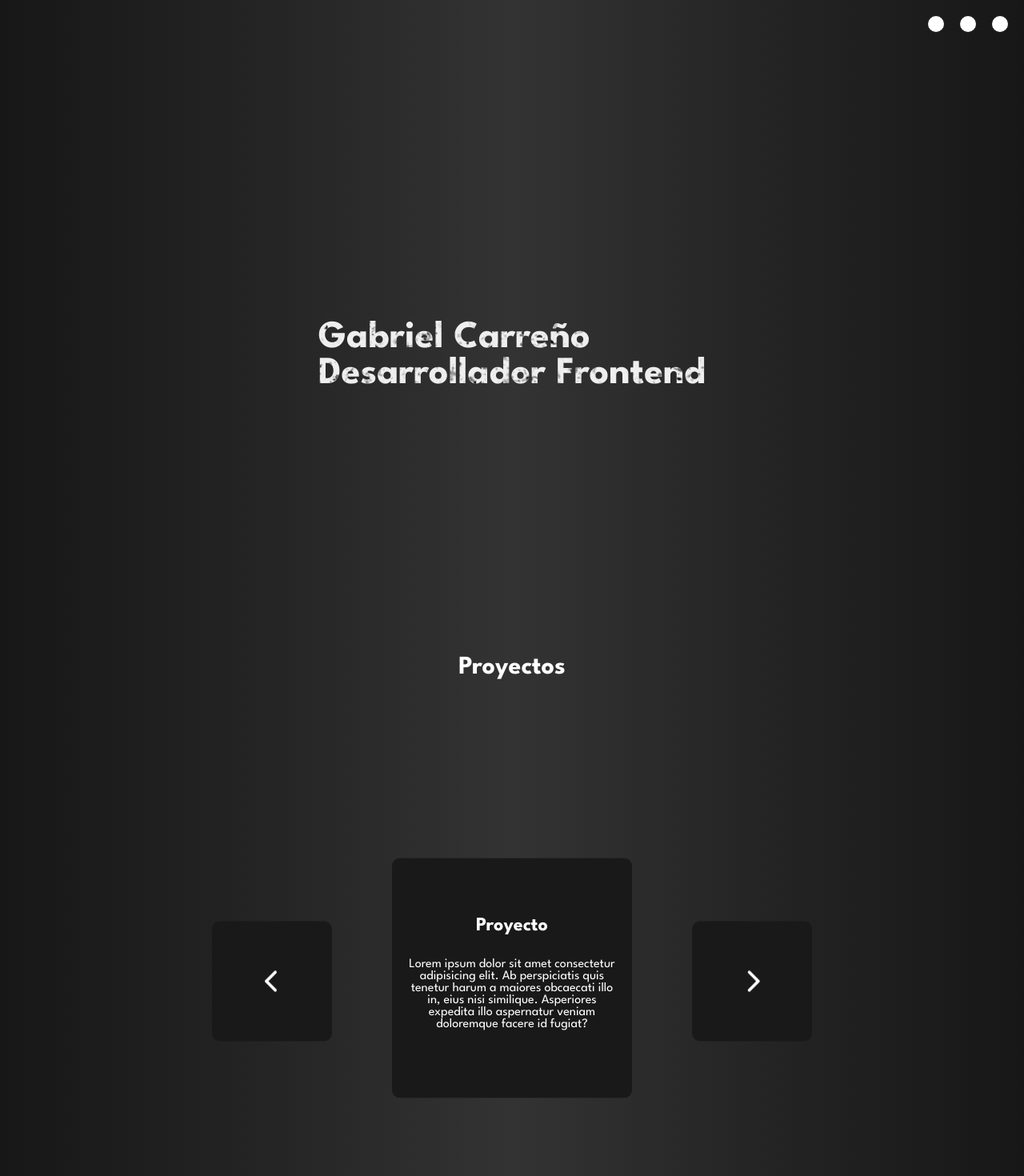
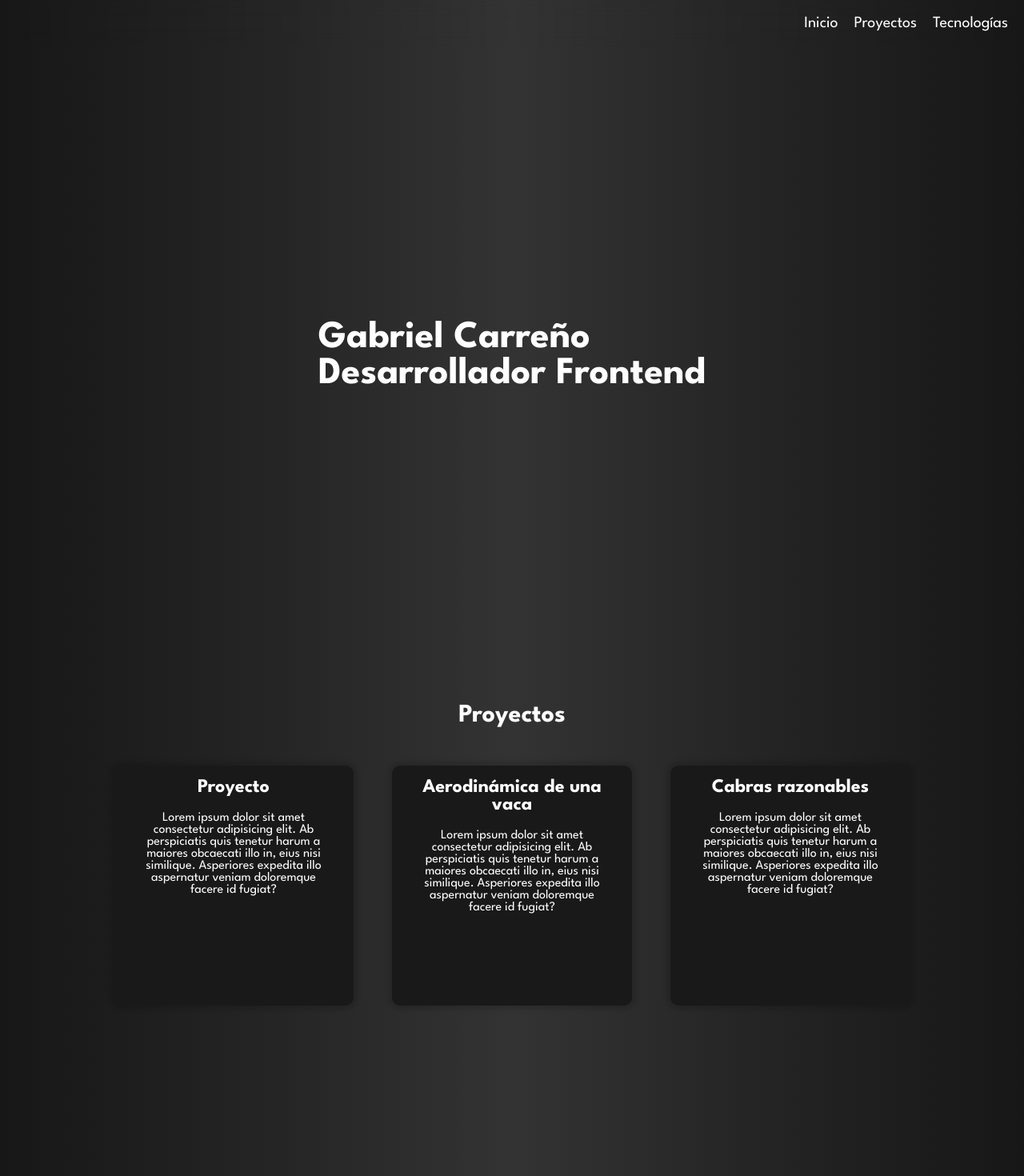
Before and after one commit to GabrielC-Web/newPortfolio, a React (Create React App) app: page /projects in a window 1280 px wide. Shown: the top 1470 px of the page at 80% size. Built offline with nearby package versions, Linux system fonts and the light colour scheme.

Commit message:
Cambios de remaquetado general y detalles navbar

```diff
--- a/public/index.html
+++ b/public/index.html
@@ -27,7 +27,7 @@
     <link rel="preconnect" href="https://fonts.googleapis.com">
     <link rel="preconnect" href="https://fonts.gstatic.com" crossorigin>
     <link href="https://fonts.googleapis.com/css2?family=League+Spartan:wght@400;700;900&display=swap" rel="stylesheet">
-    <title>Gabriel's Porfolio</title>
+    <title>Gabriel Desarrollador Frontend</title>
   </head>
   <body>
     <noscript>You need to enable JavaScript to run this app.</noscript>
--- a/src/App.css
+++ b/src/App.css
@@ -23,13 +23,13 @@ h1{
   font-size: 3rem;
 }
 
-h1 {
+/* h1 {
   background: url(assets/img/white-texture-mini.jpg) no-repeat center;
   background-size: cover;
   background-clip:text;
   -webkit-text-fill-color: transparent;
   animation: motionTexture 0.2s linear  infinite;
-}
+} */
 
 h2 {
   font-size: 2rem;
@@ -37,6 +37,7 @@ h2 {
 }
 
 h3{
+  text-align: center;
   font-size: 1.5rem;
   margin: 0 !important;
 }
@@ -45,23 +46,39 @@ p{
   font-weight: normal;
 }
 
+a{
+  font-size: 1.25rem;
+}
+
 ::selection {
   background: rgba(179, 0, 255, 0.7);
 }
 
 /* Layout and main */
+.layout{
+  position: relative;
+}
+
 .container{
   background: linear-gradient(90deg ,#181717 0%, #242424 25%, #333333 50%, #242424 75%, #181717 100%);
-  height: 100vh;
+  height: fit-content;
+  min-height: 100vh !important;
+  padding: 60px 0;
   position: relative;
-  /* min-width: 3000px; */
   width: 100vw;
 }
 
+.containerLast{
+  background: linear-gradient(90deg ,#181717 0%, #242424 25%, #333333 50%, #242424 75%, #181717 100%);
+  height: fit-content;
+  min-height: calc(100vh - 60px) !important;
+  position: relative;
+  width: 100vw;
+  padding: 60px 0;
+}
+
 .lateralLayout{
-  /* display: flex;
-  flex-direction: row; */
-  /* min-width: 200vw; */
+  height:calc(100vh - 60px) !important;
 }
 
 *::-webkit-scrollbar {
@@ -84,17 +101,25 @@ img{
   overflow: hidden;
 }
 
+.shadowBorder{
+  box-shadow: 0 0 5px 5px rgb(0 0 0 / 12%) !important;
+}
+
 /* Navbar */
 
 .navBar{
   display: flex;
+  justify-content: end;
   align-items: center;
   position: fixed;
   top: 0%;
   right: 0%;
   gap: 20px;
   padding: 20px;
-  width: fit-content;
+  /* width: fit-content; */
+  width: 100%;
+  border-radius: 3px;
+  backdrop-filter: blur(10px);
   z-index: 1;
 }
 
@@ -182,6 +207,24 @@ img{
   height: 100%;
   align-items: center;
   justify-content: center;
+}
+
+
+.projectsGrid{
+  display: grid;
+  gap: 3rem;
+  margin-top: 3rem;
+  grid-template-columns: repeat(3, 1fr);
+}
+
+.projectsBox{
+  width: var(--main-box-size);
+  height: var(--main-box-size);
+  background-color: #191919;
+  border-radius: 10px;
+  padding: 1rem;
+  display: flex;
+  flex-direction: column;
 }
 
 .carousel{
@@ -303,6 +346,7 @@ img{
   justify-content: flex-start;
   flex-direction: column;
   align-items: center;
+  overflow: hidden;
 }
 
 .technologyItem:hover > .tooltip{
@@ -326,8 +370,8 @@ img{
 
 .itemsBox{
   display: grid;
-  height: 100vh;
   width: 80%;
+  margin-top: 3rem !important;
   max-width: 755px;
   margin: 0 auto;
   grid-auto-rows: 80px;
@@ -381,6 +425,23 @@ img{
   :root {
     --main-box-size: 250px;
     --secudary-box-size: 125px
+  }
+}
+
+@media (max-width: 912px) {
+  .projectsGrid{
+    grid-template-columns: repeat(2, 1fr);
+  }
+}
+
+@media (max-width: 612px) {
+  .projectsGrid{
+    grid-template-columns: repeat(1, 1fr);
+  }
+
+  .container{
+    height: fit-content;
+    min-height: 100vh !important;
   }
 }
 
--- a/src/App.js
+++ b/src/App.js
@@ -48,7 +48,7 @@ function App() {
   // window.addEventListener('wheel', detectScroll);
 
   return (
-    <div className='' >
+    <div className='layout' >
       {/* <RouterRenderer></RouterRenderer> */}
       <Navbar key={navbarItems} items={navbarItems}></Navbar>
       <div className='lateralLayout'>
--- a/src/components/layout/navbar/navbar.jsx
+++ b/src/components/layout/navbar/navbar.jsx
@@ -16,8 +16,11 @@ const Navbar = (items) => {
         <div className="navBar">
             {navItems.map(s => {
                 return (
-                    <a key={s.view} href={s.id} className={hash === s.id?'navBarCircle tooltipContainer': 'navBarCircleInactive tooltipContainer'} onClick={() => reloadNavbar(s.id)}>
-                        <Tooltip text={[s, {url: hash, i: s.id}]}></Tooltip>
+                    // <a key={s.view} href={s.id} className={hash === s.id?'navBarCircle tooltipContainer': 'navBarCircleInactive tooltipContainer'} onClick={() => reloadNavbar(s.id)}>
+                    //     <Tooltip text={[s, {url: hash, i: s.id}]}></Tooltip>
+                    // </a>
+                    <a href={s.id}>
+                        {s.view}
                     </a>
                 )
             })}
--- /dev/null
+++ b/src/components/proyectos/projectBox.jsx
@@ -0,0 +1,13 @@
+
+const ProjectBox = (props) => {
+    return(
+        <div className="projectsBox shadowBorder">
+            <h3>{props.project.title}</h3>
+            <div className="descriptionContainer">
+                <p>{props.project.description}</p>
+            </div>
+        </div>
+    )
+}
+
+export default ProjectBox
--- a/src/components/proyectos/projectsCarousel.jsx
+++ b/src/components/proyectos/projectsCarousel.jsx
@@ -27,19 +27,21 @@ const ProjectsCarousel = () => {
     //El sentido en que se mueve el carrusel
     const [way, setWay] = useState(false)
 
+    //Posición o index del array de proyecto
+    const [position, setPosition] = useState(0)
+
     //Contiene la información del proyecto
-    const [projectItems, setProjectItems] = useState(projectItemsArray[0])
+    const [projectItems, setProjectItems] = useState(projectItemsArray[position])
 
     //Índice del item en el que estamos parados
-    let index = projectItemsArray.map(obj => obj.title).indexOf(projectItems.title)
-
+    // let index = projectItemsArray.map(obj => obj.title).indexOf(projectItems.title)
 
     //Inicia el proceso de animar el carousel
-    function carouselMove(way) {
+    function carouselMove(waySet) {
         //Animaciones a la izquierda
         setHideText(true)
-        setWay(way)
-        changeItem()
+        setWay(waySet)
+        changeItem(waySet)
         setTimeout(() => {
             setHideText(false)
         }, 1000);
@@ -47,20 +49,14 @@ const ProjectsCarousel = () => {
 
 
     //Cambia el objeto que contiene la información del proyecto
-    function changeItem() {
-        console.log(index);
-        //Voy al item anterior en la lista
-        if(way){
-            setProjectItems(projectItemsArray[(index - 1) >= 0? index - 1: projectItemsArray.length - 1])
-            index = projectItemsArray.map(obj => obj.title).indexOf(projectItems.title)
-            console.log(index);
-            return
-        }
-
-        //Voy al item siguiente en la lista
-        setProjectItems(projectItemsArray[(index + 1) < projectItemsArray.length? index + 1: 0])
-        index = projectItemsArray.map(obj => obj.title).indexOf(projectItems.title)
-        console.log(index);
+    function changeItem(waySet) {
+        setPosition(
+            // console.log(position),
+            waySet?
+            (((position - 1) < 0)? projectItemsArray.length - 1: position - 1):
+            ((position +1) < projectItemsArray.length? position + 1: 0)
+        )
+        setProjectItems(projectItemsArray[position])
     }
 
     return (
--- /dev/null
+++ b/src/components/proyectos/projectsGrid.jsx
@@ -0,0 +1,30 @@
+import ProjectBox from "./projectBox"
+
+let projectItemsArray = [
+    {
+        title: 'Proyecto',
+        description: 'Lorem ipsum dolor sit amet consectetur adipisicing elit. Ab perspiciatis quis tenetur harum a maiores obcaecati illo in, eius nisi similique. Asperiores expedita illo aspernatur veniam doloremque facere id fugiat?'
+    },
+    {
+        title: 'Aerodinámica de una vaca',
+        description: 'Lorem ipsum dolor sit amet consectetur adipisicing elit. Ab perspiciatis quis tenetur harum a maiores obcaecati illo in, eius nisi similique. Asperiores expedita illo aspernatur veniam doloremque facere id fugiat?'
+    },
+    {
+        title: 'Cabras razonables',
+        description: 'Lorem ipsum dolor sit amet consectetur adipisicing elit. Ab perspiciatis quis tenetur harum a maiores obcaecati illo in, eius nisi similique. Asperiores expedita illo aspernatur veniam doloremque facere id fugiat?'
+    },
+]
+
+const ProjectsGrid = () => {
+    return(
+        <div className="projectsGrid">
+            {
+                projectItemsArray.map(s =>
+                    <ProjectBox project={s}></ProjectBox>
+                )
+            }
+        </div>
+    )
+}
+
+export default ProjectsGrid
--- a/src/components/proyectos/proyectos.jsx
+++ b/src/components/proyectos/proyectos.jsx
@@ -1,11 +1,13 @@
-import ProjectsCarousel from "./projectsCarousel"
+// import ProjectsCarousel from "./projectsCarousel"
+import ProjectsGrid from "./projectsGrid"
 
 const Proyectos = () => {
     return (
         <div id="projects" className="proyectos container">
             <h2>Proyectos</h2>
             <div className="projectsContainer">
-                <ProjectsCarousel></ProjectsCarousel>
+                {/* <ProjectsCarousel></ProjectsCarousel> */}
+                <ProjectsGrid></ProjectsGrid>
             </div>
         </div>
     )
```
